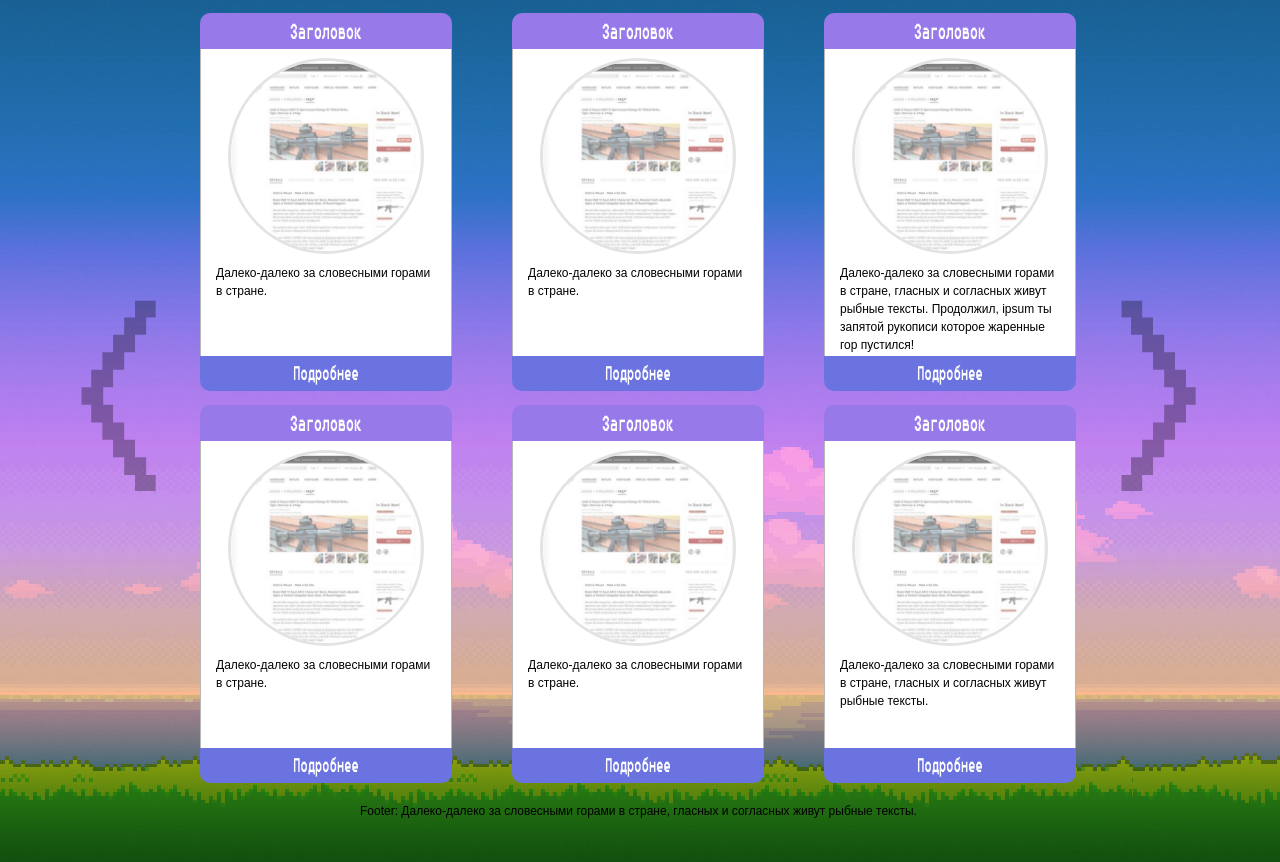
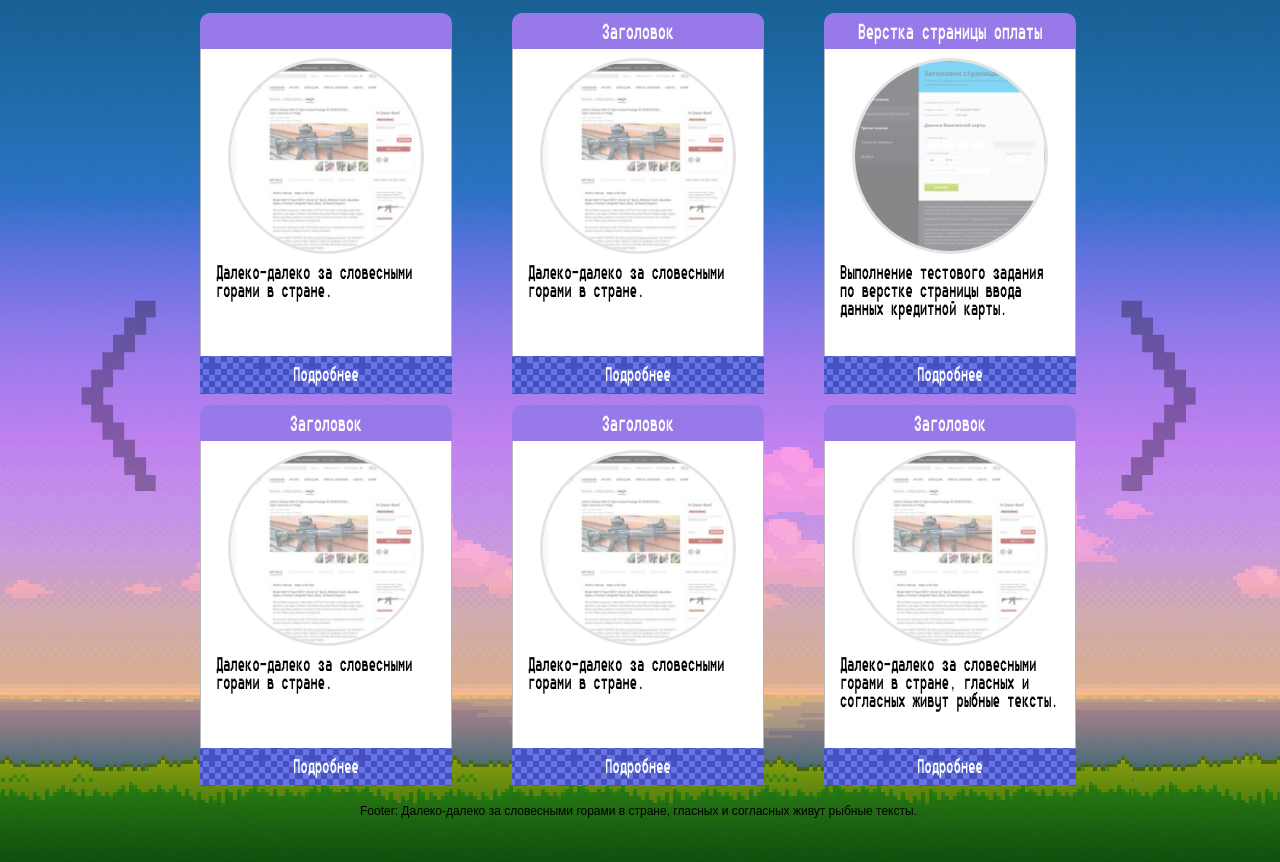
Before and after one commit to kawaiidon/My-resume, a plain HTML site: page index.html in a window 1280 px wide. Shown: the part 68-930 px from the top of the page. Drawn offline with Linux system fonts and the light colour scheme.

Commit message:
всякая фигня

```diff
--- a/css/style.css
+++ b/css/style.css
@@ -23,6 +23,9 @@ time, mark, audio, video {
 	font-size: 100%;
 	font: inherit;
 	vertical-align: baseline;
+}
+body{
+    background: #101114;
 }
 /* HTML5 display-role reset for older browsers */
 article, aside, details, figcaption, figure,
@@ -65,7 +68,6 @@ body {
 .wrapper {
 	width: 1000px;
 	margin: 0 auto;
-	min-height: 100%;
 	height: auto !important;
 	height: 100%;
 }
@@ -90,10 +92,10 @@ body {
     padding: 20px;
 }
 .main-menu__link{
+    font-size: 32px;
     font-family: 'FixSysCTT', arial;
     text-decoration: none;
     color: white;
-    font-size: 32px;
     -webkit-transition: color 1s ease;
 }
 .main-menu__link:hover{
@@ -106,13 +108,13 @@ body {
     position: absolute;
 }
 .pagination__left{
-  transition: opacity 0.3s, visibility 0s linear 0.3s;
+    position: absolute;
+    right: -40px;
+    top: 390px;
     display: block;
     font-size: 300px;
     font-family: 'FixSysCTT';
-  position: absolute;
-  right: -40px;
-  top: 390px;
+    transition: opacity 0.3s, visibility 0s linear 0.3s;
     opacity: 0.3;
 }
 .pagination__right{
@@ -144,15 +146,15 @@ body {
     padding-bottom: 10px;
 }
 .projects__item{
-    border-radius: 10px;
+    margin-left: 60px;
+    margin-top: 40px;
+    position: relative;
     width: 250px;
     height: 350px;
+    border-radius: 10px;
     border: 1px solid rgba(66, 66, 66, 0.38);
     float: left;
-    margin-left: 60px;
-    margin-top: 40px;
     background: white;
-    position: relative;
 }
 .projects__title{
     font-size: 22px;
@@ -170,37 +172,40 @@ body {
     border-radius: 10px 10px 0px 0px;
 }
 .projects__img{
-    opacity: 0.5;
-    transition: opacity 0.3s, visibility 0s linear 0.3s;
+    margin-left: 12px;
+    margin-top: 10px;
     border-radius: 50%;
     width: 190px;
     height: 190px;
-    margin-left: 12px;
-    margin-top: 10px;
     border: 3px solid rgba(106, 106, 106, 0.37);
+    opacity: 0.5;
+    transition: opacity 0.3s, visibility 0s linear 0.3s;
 }
 .projects__img:hover{
     opacity: 1;
     transition-delay: 0s;
 }
 .projects__btn{
+  position: absolute;
+  left: -1px;
+  top: 318px;
   width: 252px;
-    height: 35px;
+  height: 28px;
+  text-decoration: none;
+  text-align: center;
+  padding-top: 10px;
   border: none;
   cursor: pointer;
-    -webkit-transition: background 1s ease;
   font-family: 'FixSysCTT';
   font-size: 20px;
   color: white;
-    background: #6B73E0;
+  background: url(../img/bg.png) repeat-x #6B73E0;
   display: block;
-    border-radius: 0px 0px 10px 10px;
-    position: absolute;
-    left: -1px;
-    top: 318px;
+  -webkit-transition: background 1s ease;
 }
 .projects__btn:hover{
-    background: #BE80EF;
+    background: url(../img/bg2.png) repeat-x #6B73E0;
+
 }
 .projects__btn:focus {
     outline: none;
@@ -209,6 +214,8 @@ body {
     display: block;
     height: 50px;
     margin-top: 5px;
+    font-family: 'FixSysCTT';
+    font-size: 20px;
 }
 
 /* Footer
--- a/index.html
+++ b/index.html
@@ -49,7 +49,7 @@
                        <li  class="projects__item">
                             <div class="projects__box">
                                 <h2 class="projects__title">
-                                    Заголовок
+
                                 </h2>
                                 <a class="projects__link" href="#">
                                     <img class="projects__img" src="img/test.png" alt="скриншот">
@@ -57,7 +57,7 @@
                                 <span class="projects__text">
                                     Далеко-далеко за словесными горами в стране.
                                 </span>
-                                <button type="button" class="btn projects__btn">Подробнее</button>
+                                <a href="#" target="_blank" class="btn projects__btn">Подробнее</a>
                             </div>
 
                        </li>
@@ -72,21 +72,21 @@
                                 <span class="projects__text">
                                     Далеко-далеко за словесными горами в стране.
                                 </span>
-                                <button type="button" class="btn projects__btn">Подробнее</button>
+                                 <a href="#" target="_blank" class="btn projects__btn">Подробнее</a>
                             </div>
                        </li>
                        <li  class="projects__item">
                             <div class="projects__box">
                                 <h2 class="projects__title">
-                                    Заголовок
+                                    Верстка страницы оплаты
                                 </h2>
                                 <a class="projects__link" href="#">
-                                    <img class="projects__img" src="img/test.png" alt="скриншот">
+                                    <img class="projects__img" src="img/cards.jpg" alt="скриншот">
                                 </a>
                                 <span class="projects__text">
-                                    Далеко-далеко за словесными горами в стране, гласных и согласных живут рыбные тексты. Продолжил, ipsum ты запятой рукописи которое жаренные гор пустился!
+                                    Выполнение тестового задания по верстке страницы ввода данных кредитной карты.
                                 </span>
-                                <button type="button" class="btn projects__btn">Подробнее</button>
+                                <a href="/cards" target="_blank" class="btn projects__btn">Подробнее</a>
                             </div>
                        </li>
                        <li  class="projects__item">
@@ -100,7 +100,7 @@
                                 <span class="projects__text">
                                     Далеко-далеко за словесными горами в стране.
                                 </span>
-                                <button type="button" class="btn projects__btn">Подробнее</button>
+                                <a href="#" target="_blank" class="btn projects__btn">Подробнее</a>
                             </div>
                        </li>
                        <li  class="projects__item">
@@ -114,7 +114,7 @@
                                 <span class="projects__text">
                                     Далеко-далеко за словесными горами в стране.
                                 </span>
-                                <button type="button" class="btn projects__btn">Подробнее</button>
+                                <a href="#" target="_blank" class="btn projects__btn">Подробнее</a>
                             </div>
                        </li>
                        <li  class="projects__item">
@@ -128,7 +128,7 @@
                                 <span class="projects__text">
                                     Далеко-далеко за словесными горами в стране, гласных и согласных живут рыбные тексты.
                                 </span>
-                                <button type="button" class="btn projects__btn">Подробнее</button>
+                                <a href="#" target="_blank" class="btn projects__btn">Подробнее</a>
                             </div>
                        </li>
                     </ul>
```
Also changed, not shown: img/3bd9bebd3af94982270e6c9db4af87fc.jpg (deleted), img/G0QBn11.png (deleted), img/TD7LlV2.png (deleted), img/bg.png (added), img/bg2.png (added), img/cards.jpg (added), img/char1.png (added), img/footer-bg.png (deleted), img/sprites.jpg (deleted), img/woods_pandamaru.png (deleted). Lines whose indentation alone changed are shown as unchanged.
